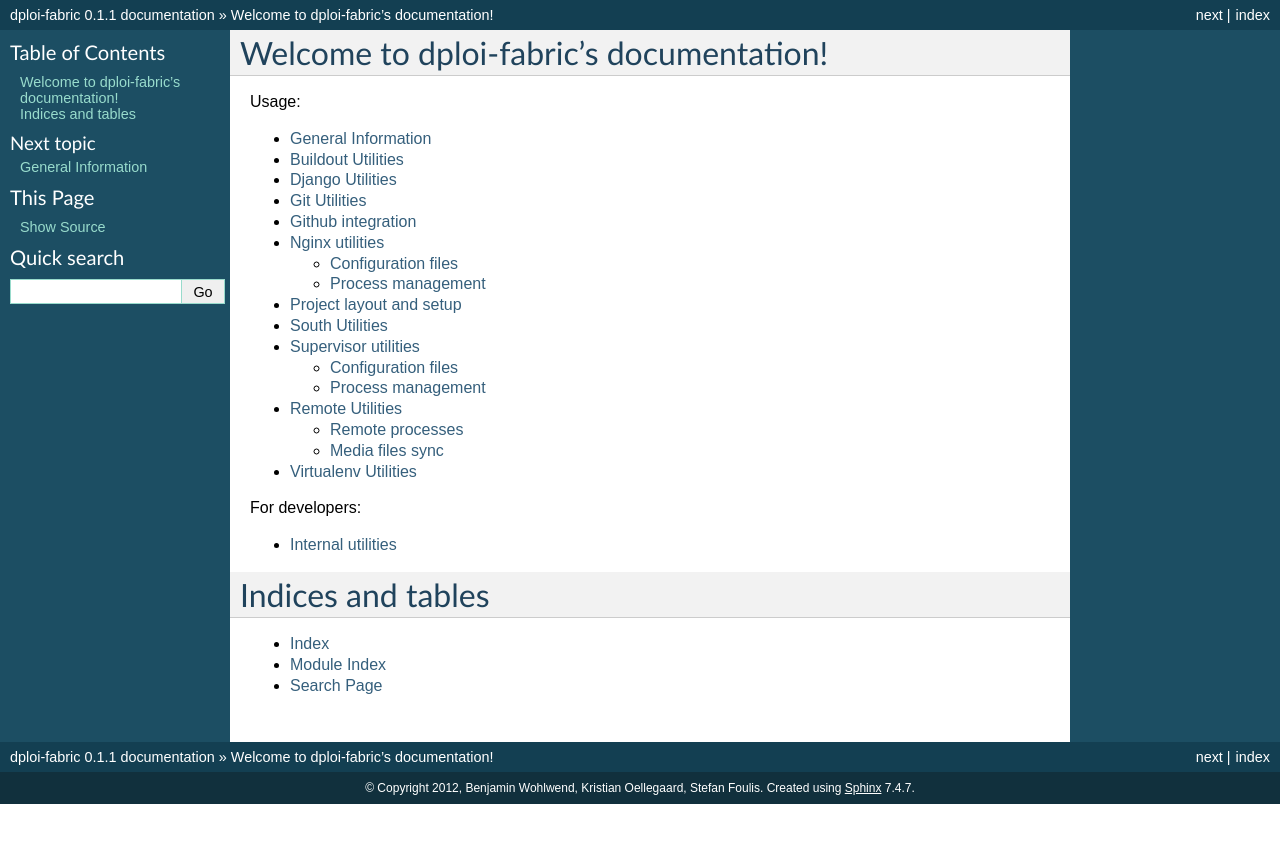
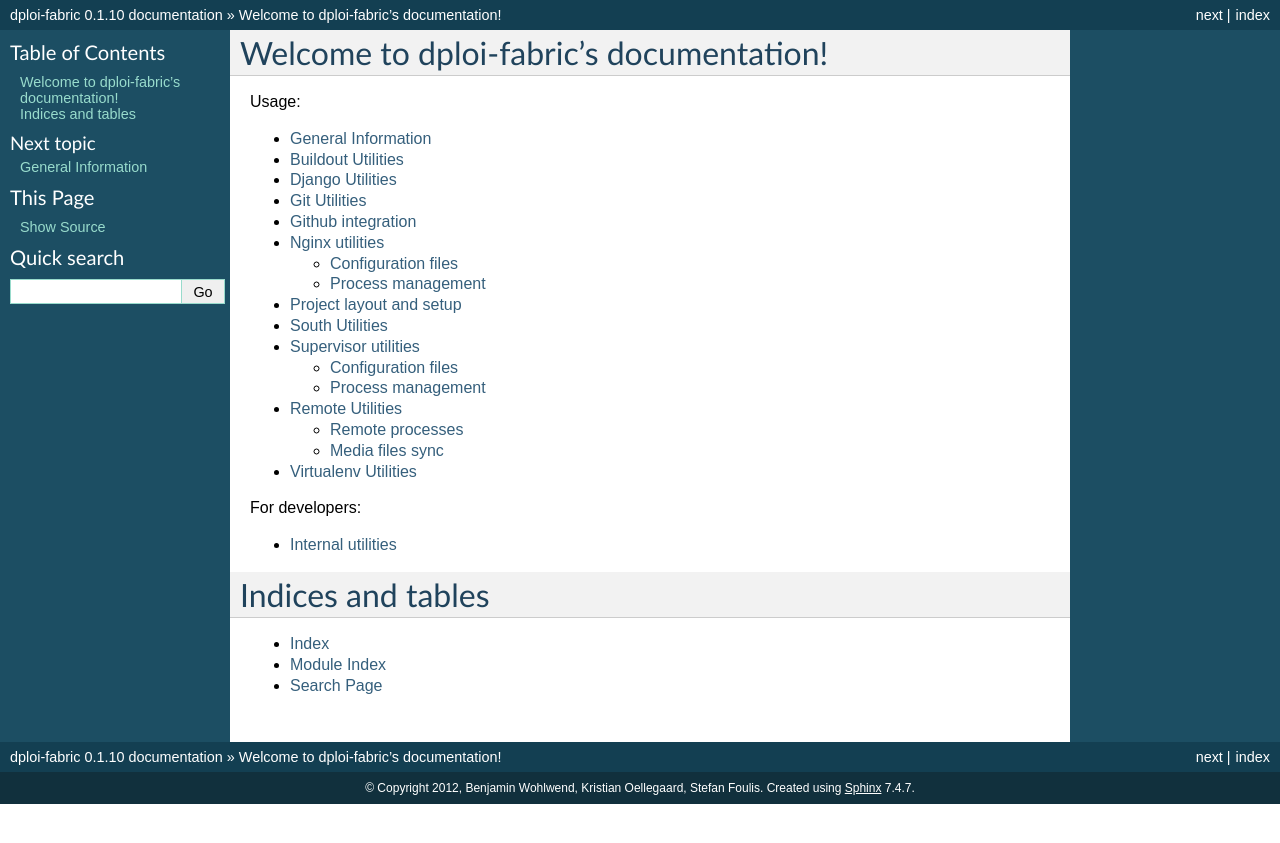
Before and after one commit to dploi/dploi-fabric, a Sphinx documentation site: the page built from docs/index.rst, in a window 1280 px wide. Shown: the top 843 px of the page. Built offline with Sphinx 7.4.7, drawn with Linux system fonts in a browser that asks for light colours.

Commit message:
version bump

```diff
--- a/README.rst
+++ b/README.rst
@@ -95,6 +95,7 @@ and/or
 
 Other options
 -------------
+
    [checkout]
 
    tool = buildout (default)
--- a/docs/conf.py
+++ b/docs/conf.py
@@ -48,9 +48,9 @@ copyright = u'2012, Benjamin Wohlwend, Kristian Oellegaard, Stefan Foulis'
 # built documents.
 #
 # The short X.Y version.
-version = '0.1.1'
+version = '0.1.10'
 # The full version, including alpha/beta/rc tags.
-release = '0.1.1'
+release = '0.1.10'
 
 # The language for content autogenerated by Sphinx. Refer to documentation
 # for a list of supported languages.
--- a/dploi_fabric/__init__.py
+++ b/dploi_fabric/__init__.py
@@ -1 +1 @@
-__version__ = '0.1.9'
+__version__ = '0.1.10'
```
Also changed, not shown: other parts of README.rst (+3 -0 lines).
